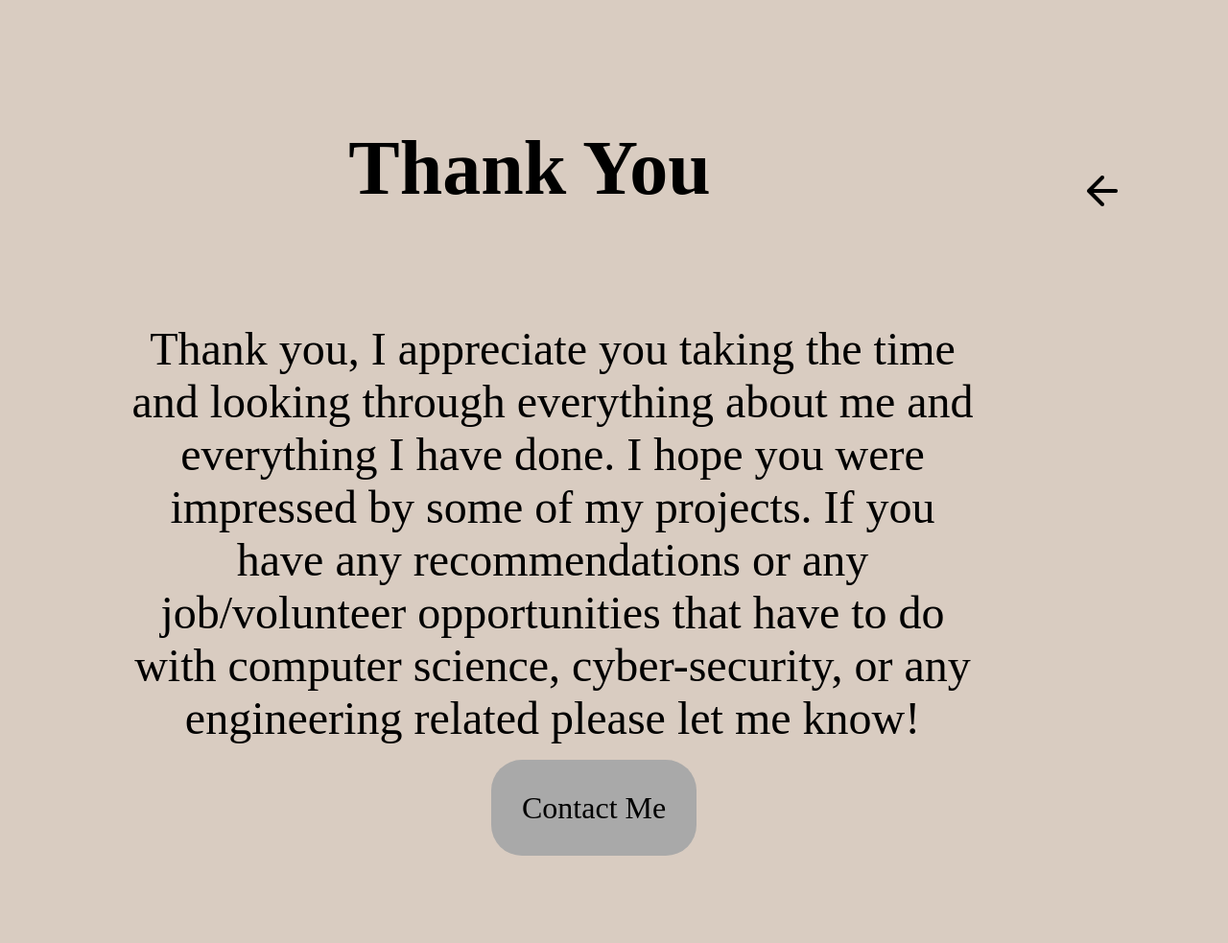
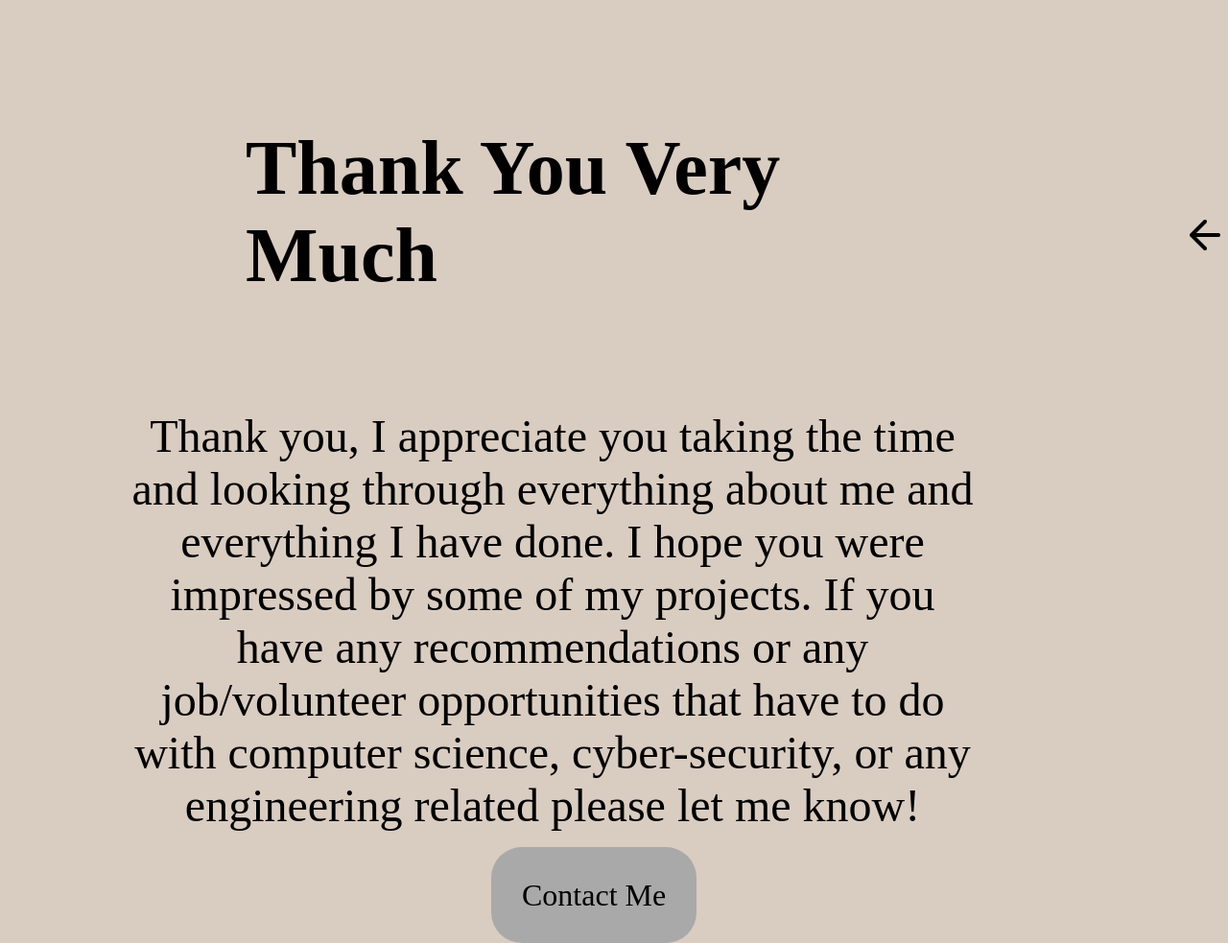
Before and after one commit to ashlee21salinas/personal-portfolio, a plain HTML site: page Note-user.html in a window 1280 px wide. Shown: the whole page at 96% size. Before the commit the page ends 892 px from the top, so only its background shows below. Drawn offline with Linux system fonts and the light colour scheme.

Commit message:
Update Note-user.html

```diff
--- a/Note-user.html
+++ b/Note-user.html
@@ -8,7 +8,7 @@
 </head>
 <body>
     <section class="top">
-        <h1>Thank You</h1>
+        <h1>Thank You Very Much</h1>
         <a href="about-me.html"><img src="/img/Arrow-left.png" alt="arrow back"></a>
     </section>
 
```
